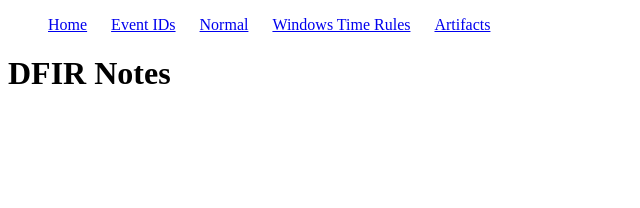
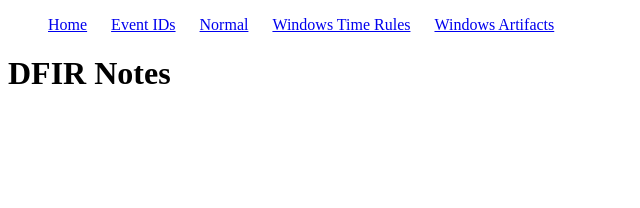
Before and after one commit to jipegit/jipegit.github.io, a Jekyll site: the page built from index.html, in a window 1280 px wide. Shown: the top 208 px of the page, without its empty margins (0-640 px from the left). Built offline with Jekyll 4.4.1, drawn with Linux system fonts in a browser that asks for light colours.

Commit message:
Update default.html

```diff
--- a/_layouts/default.html
+++ b/_layouts/default.html
@@ -10,9 +10,9 @@
 	    		<ul>
 	        		<li><a href="/">Home</a></li>
 		        	<li><a href="/event-ids">Event IDs</a></li>
-	        		<li><a href="/normal.md">Normal</a></li>
-	        		<li><a href="/windows-time-rules.md">Windows Time Rules</a></li>
-	          		<li><a href="/artifacts.md">Artifacts</a></li>
+	        		<li><a href="/normal">Normal</a></li>
+	        		<li><a href="/windows-time-rules">Windows Time Rules</a></li>
+	          		<li><a href="/windows-artifacts">Windows Artifacts</a></li>
 	    		</ul>
 			</nav>
 			<div class="container">
```
